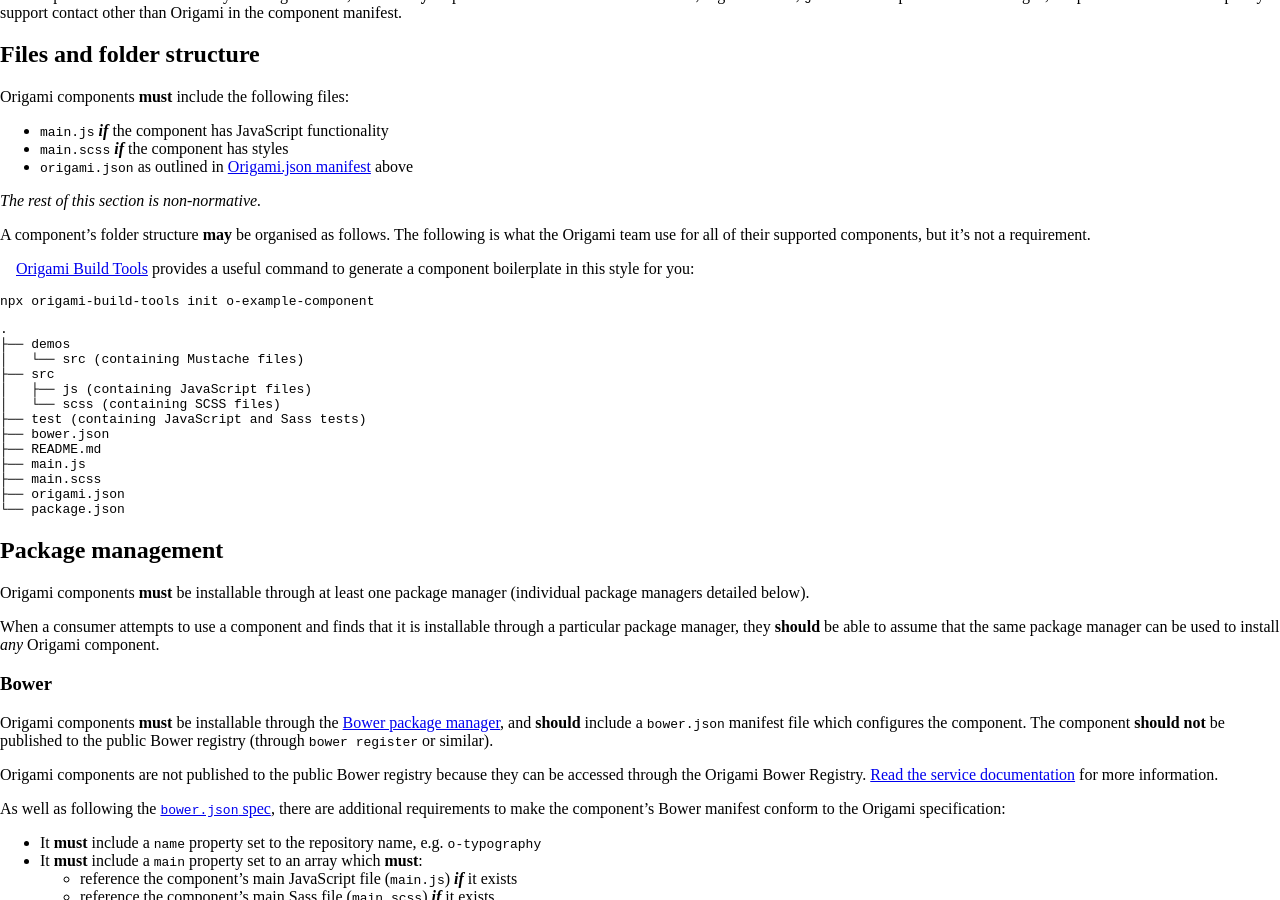
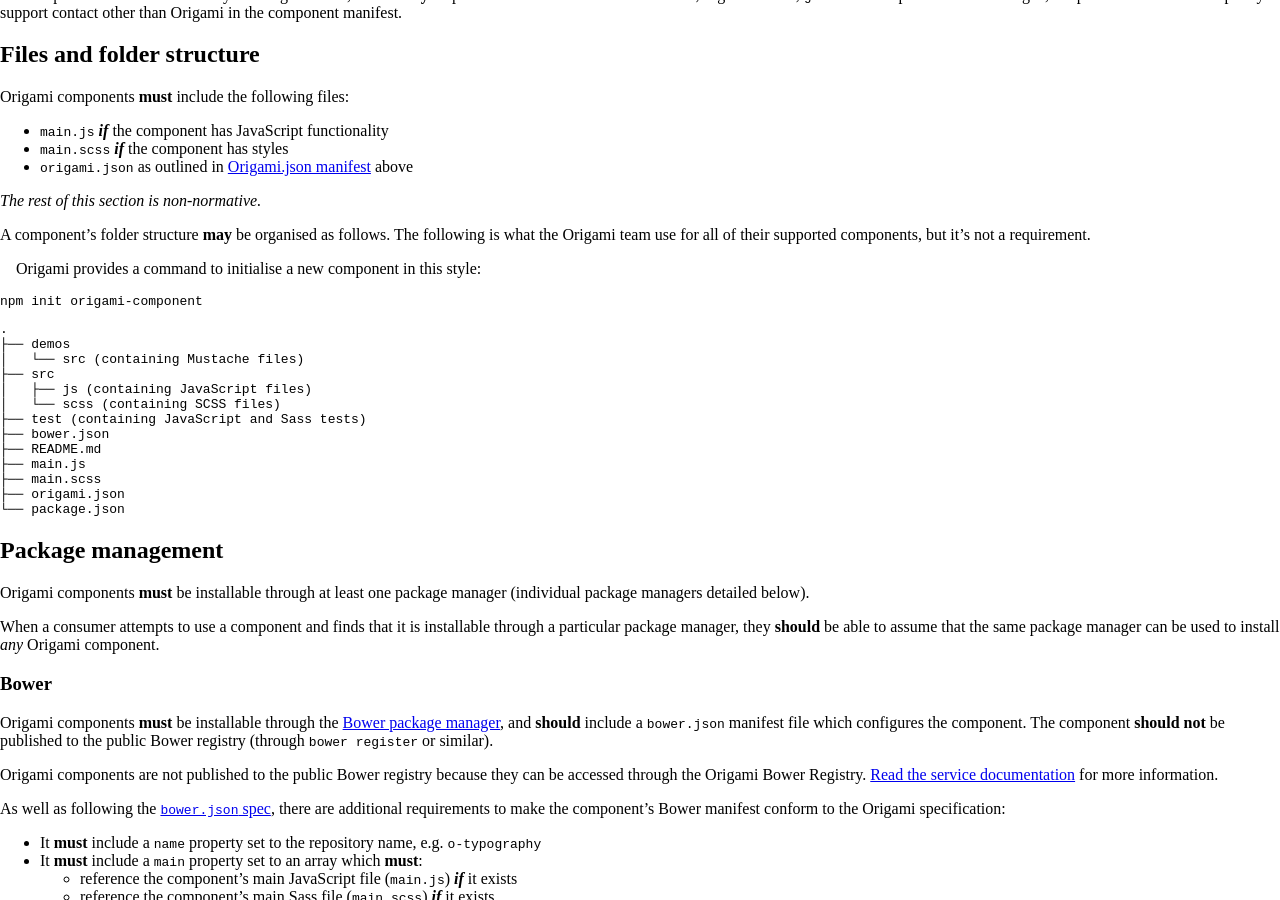
Before and after one commit to Financial-Times/origami-website, a Jekyll site: the page built from _specification-v1/components.md, in a window 1280 px wide and 900 px high, scrolled down 806 px. Built offline with Jekyll 4.4.1, drawn with Linux system fonts in a browser that asks for light colours; a style sheet for code colours, icons or effects is not loaded.

Commit message:
replace obt init with npm init

```diff
--- a/_specification-v1/components.md
+++ b/_specification-v1/components.md
@@ -57,8 +57,8 @@ _The rest of this section is non-normative._
 A component's folder structure **may** be organised as follows. The following is what the Origami team use for all of their supported components, but it's not a requirement.
 
 <aside class="no-padding">
-<p><a href="https://github.com/Financial-Times/origami-build-tools" class="o-typography-link--external">Origami Build Tools</a> provides a useful command to generate a component boilerplate in this style for you:</p>
-<pre style="white-space: normal; word-break: keep-all;"><code class="o-syntax-highlight--bash">npx origami-build-tools init o-example-component</code>
+<p>Origami provides a command to initialise a new component in this style:</p>
+<pre style="white-space: normal; word-break: keep-all;"><code class="o-syntax-highlight--bash">npm init origami-component</code>
 </pre>
 </aside>
 
```
